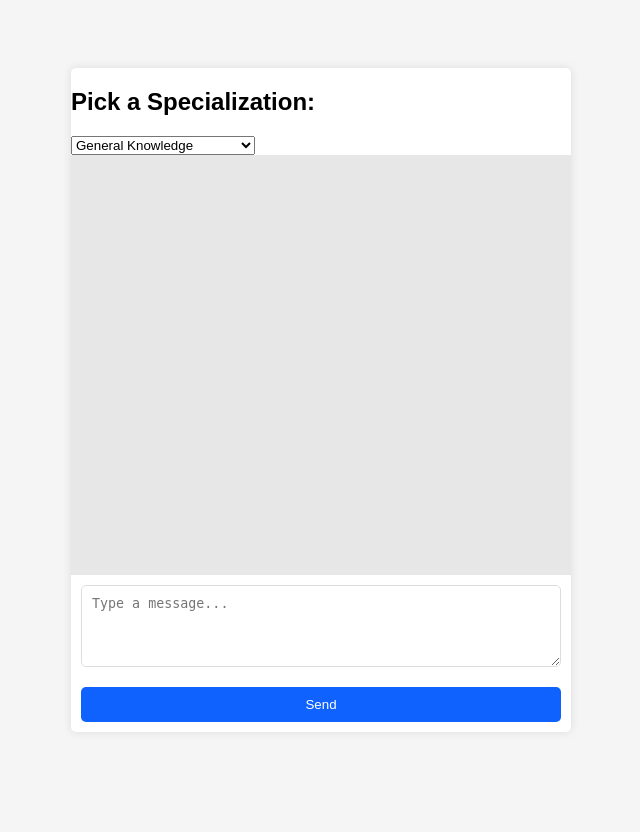
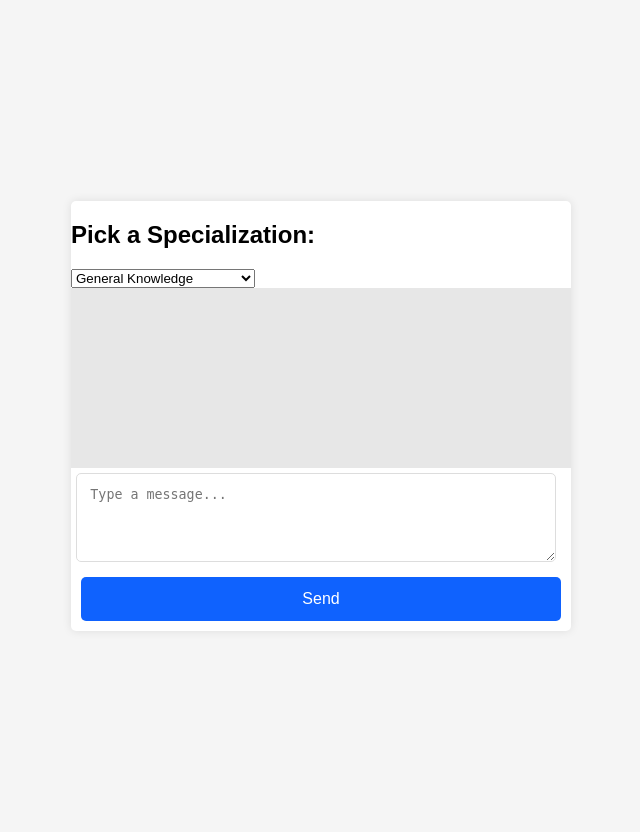
Before and after one commit to sagerock/Nov2023Chatbot, a Flask app: page / in a window 1280 px wide. Shown: the whole page, without its empty margins (319-959 px from the left). Before the commit the page ends 722 px from the top, so only its background shows below. Run offline with Flask 2, Linux system fonts and the light colour scheme.

Commit message:
Update styles.css

```diff
--- a/static/styles.css
+++ b/static/styles.css
@@ -3,7 +3,7 @@ body {
   font-size: 16px;
   background-color: #f5f5f5;
   margin: 0;
-  padding: 0;
+  padding: 2vh 2vw; /* 2% of viewport height for vertical padding and 2% of viewport width for horizontal padding */
   display: flex;
   justify-content: center;
   align-items: center;
@@ -12,7 +12,8 @@ body {
 
 #chat-container {
   max-width: 500px;
-  width: 100%;
+  min-width: 320px; /* This will ensure that the container does not get too small */
+  width: 100%; /* This will ensure that the container takes up 100% of the parent element's width, up to the max-width */
   background: white;
   box-shadow: 0 0 10px rgba(0, 0, 0, 0.1);
   border-radius: 5px;
@@ -20,8 +21,9 @@ body {
 }
 
 #conversation {
-  height: 400px;
-  overflow-y: auto;
+  min-height: 20vh; /* 20% of the viewport height */
+  max-height: 50vh; /* 50% of the viewport height */
+  overflow-y: auto; /* Allows scrolling within the container if content exceeds the max-height */
   padding: 10px;
   background: #e7e7e7;
   display: flex;
@@ -30,7 +32,8 @@ body {
 }
 
 .message {
-  padding: 5px 10px;
+  max-width: 100%; /* Full width of the container */
+  padding: 0.5em; /* Scales with the font size */
   border-radius: 5px;
   width: 100%; /* Changed from max-width to width and set to 100% */
   box-sizing: border-box; /* Ensures padding is included in the total width */
@@ -48,26 +51,32 @@ body {
 
 #message-input {
   width: calc(100% - 20px);
-  padding: 10px;
-  margin: 10px;
+  padding: 1em;
+  margin: 1%;
   border: 1px solid #ddd;
   border-radius: 5px;
   box-sizing: border-box;
 }
 
 #send-button {
-  width: calc(100% - 20px);
-  padding: 10px;
-  margin: 10px;
-  background: #0f62fe;
-  color: white;
+  min-width: 44px; /* Minimum clickable area width */
+  min-height: 44px; /* Minimum clickable area height */
+  width: calc(100% - 20px); /* Full width minus margin */
+  padding: 10px; /* Padding for visual appearance */
+  margin: 10px; /* Margin around the button */
+  background: #0f62fe; /* Button color */
+  color: white; /* Text color */
   border: none;
   border-radius: 5px;
   cursor: pointer;
+  font-size: 16px; /* Adjustable based on your design preference */
+  text-align: center; /* Center the text inside the button */
+  line-height: 1.5; /* Gives a good height to the text, making the button taller if no min-height is set */
+  box-sizing: border-box; /* Include padding in the width and height */
 }
 
 #send-button:hover {
-  background: #0053e7;
+  background: #0053e7; /* Slightly darker color on hover */
 }
 
 
```
